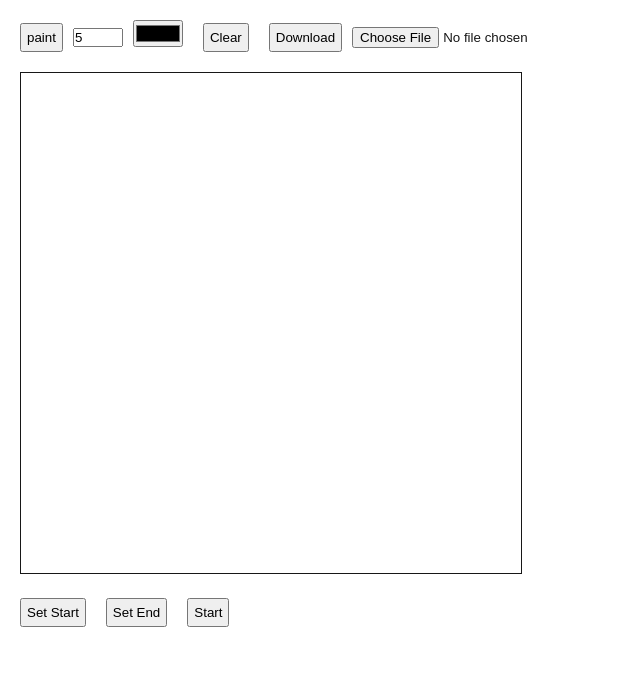
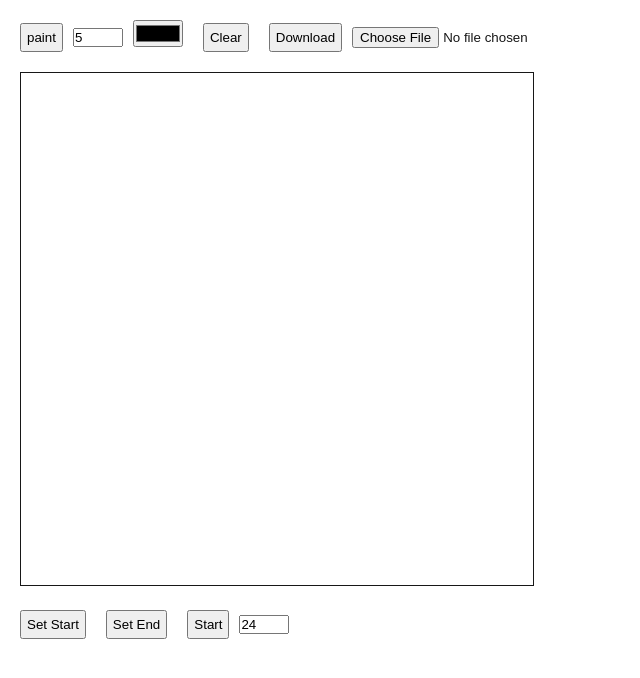
Before and after one commit to dreammac3816547290/swarm, a Next.js app: page / in a window 1280 px wide. Shown: the top 678 px of the page, without its empty margins (0-640 px from the left). Built offline with nearby package versions, Linux system fonts and the light colour scheme.

Commit message:
Change canvas to 512 * 512, implement animation frame

```diff
--- a/app/page.js
+++ b/app/page.js
@@ -1,6 +1,6 @@
 "use client";
 
-import { use, useEffect, useRef, useState } from "react";
+import { useEffect, useRef, useState } from "react";
 
 export default function Home() {
   const canvasRef = useRef(null);
@@ -21,6 +21,35 @@ export default function Home() {
   }, [tool, size, color]);
 
   // download png, upload png, select from png URL
+
+  const [state, setState] = useState(null);
+  const [play, setPlay] = useState(false);
+  const [fps, setFps] = useState(24);
+  const [start, setStart] = useState(0);
+  const [frame, setFrame] = useState(0);
+
+  function callback(t) {
+    if (!play) return;
+    if ((t - start) / 1000 >= frame / fps) {
+      // visualize
+      setState(next);
+      setFrame((frame) => frame + 1); // alternative jump to frame
+    } else requestAnimationFrame(callback);
+  }
+
+  useEffect(() => {
+    if (!play) return;
+    if (!state) {
+      // initialize
+    }
+    setStart(performance.now());
+    setFrame(0); // reset on pause
+    requestAnimationFrame(callback);
+  }, [play]);
+
+  useEffect(() => {
+    requestAnimationFrame(callback);
+  }, [frame]);
 
   return (
     <div style={{ padding: 10 }} onMouseUp={deactivate}>
@@ -83,8 +112,8 @@ export default function Home() {
       <br />
       <canvas
         ref={canvasRef}
-        width={500}
-        height={500}
+        width={512}
+        height={512}
         style={{ margin: 10, border: "1px solid", cursor: "crosshair" }}
         onMouseDown={(e) => {
           const canvas = canvasRef.current;
@@ -105,9 +134,22 @@ export default function Home() {
       <br />
       <button style={{ margin: 10, padding: 5 }}>Set Start</button>
       <button style={{ margin: 10, padding: 5 }}>Set End</button>
-      <button style={{ margin: 10, padding: 5 }}>Start</button>
+      <button style={{ margin: 10, padding: 5 }} onClick={() => setPlay(!play)}>
+        {play ? "Pause" : "Start"}
+      </button>
+      <input
+        type="number"
+        style={{ width: 50 }}
+        value={fps}
+        min={0}
+        onChange={(e) => setFps(Number(e.target.value || 24))}
+      />
     </div>
   );
+}
+
+function next(state) {
+  return state;
 }
 
 // import { useRef, useState, useEffect } from "react";
```
